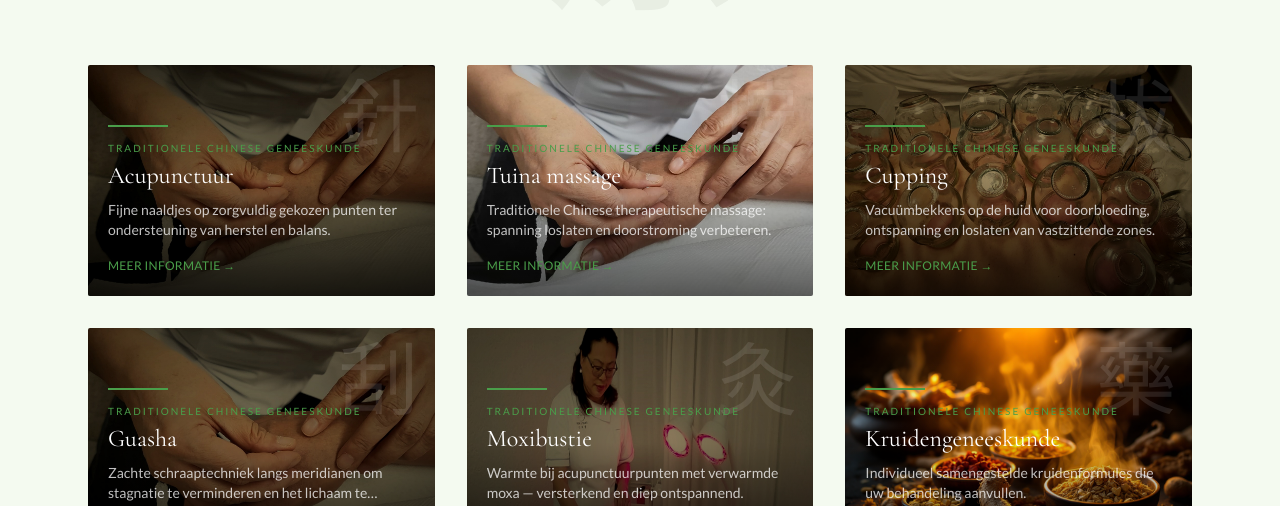
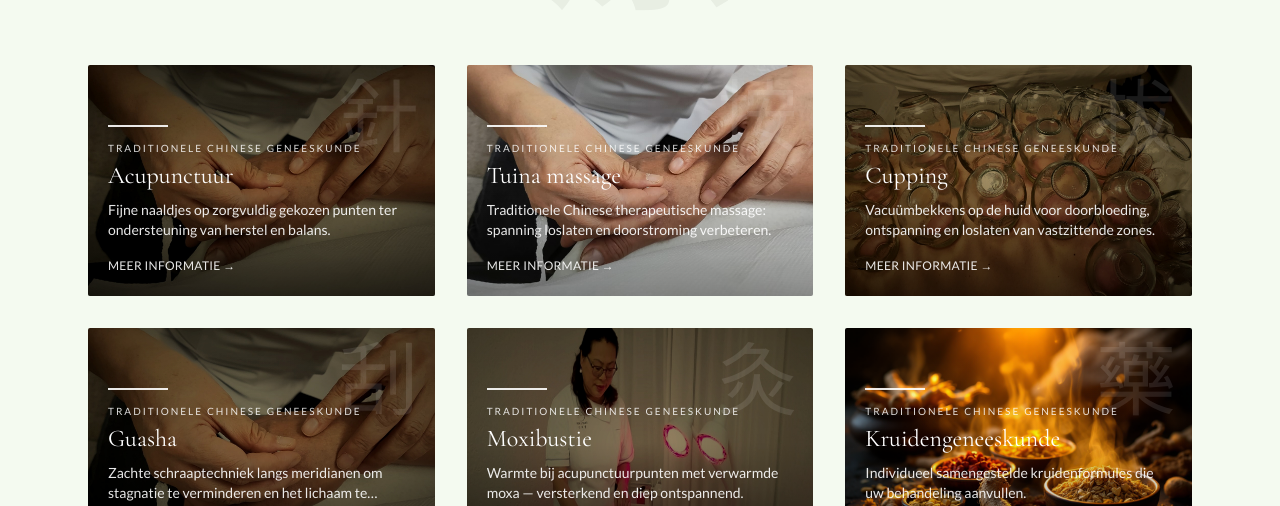
Before and after one commit to renjitangdenbosch-next/renjitang-next, a Next.js app: page / in a window 1280 px wide. Shown: the part 1414-1920 px from the top of the page. Built offline with nearby package versions, Linux system fonts and the light colour scheme; no server answers.

Commit message:
feat: overlays lichter + footer openingstijden leesbaar
- alle hero overlays minimaal transparant
- behandelingenkaarten witte tekst behouden
- footer openingstijden font-semibold volle kleur
- blog hero overlay bg-black/5

```diff
--- a/app/(public)/behandelingen/page.tsx
+++ b/app/(public)/behandelingen/page.tsx
@@ -26,7 +26,7 @@ export default function BehandelingenPage() {
       >
         <div
           className="absolute inset-0 z-10"
-          style={{ background: "rgba(0,0,0,0.15)" }}
+          style={{ background: "rgba(0,0,0,0.05)" }}
           aria-hidden
         />
         <div className="pointer-events-none absolute right-6 top-1/2 z-10 -translate-y-1/2 font-cormorant text-[140px] leading-none text-white/15 select-none">
--- a/app/(public)/over-ons/page.tsx
+++ b/app/(public)/over-ons/page.tsx
@@ -25,7 +25,7 @@ export default function OverOnsPage() {
           className="absolute inset-0 z-10"
           style={{
             background:
-              "linear-gradient(to right, rgba(0,0,0,0.25) 0%, rgba(0,0,0,0.15) 55%, rgba(0,0,0,0.1) 100%)",
+              "linear-gradient(to right, rgba(0,0,0,0.10) 0%, rgba(0,0,0,0.06) 55%, rgba(0,0,0,0.03) 100%)",
           }}
           aria-hidden
         />
--- a/app/(public)/tarieven/page.tsx
+++ b/app/(public)/tarieven/page.tsx
@@ -33,7 +33,7 @@ export default function TarievenPage() {
       >
         <div
           className="absolute inset-0 z-10"
-          style={{ background: "rgba(0,0,0,0.15)" }}
+          style={{ background: "rgba(0,0,0,0.05)" }}
           aria-hidden
         />
         <div className="absolute inset-0 z-20 flex items-end pb-12">
--- a/components/PageLayout.tsx
+++ b/components/PageLayout.tsx
@@ -34,7 +34,7 @@ export function PageLayout({
           className="absolute inset-0 z-10"
           style={{
             background:
-              "linear-gradient(to top, rgba(0,0,0,0.3) 0%, rgba(0,0,0,0.15) 45%, rgba(0,0,0,0.1) 100%)",
+              "linear-gradient(to top, rgba(0,0,0,0.10) 0%, rgba(0,0,0,0.05) 45%, rgba(0,0,0,0.03) 100%)",
           }}
           aria-hidden
         />
--- a/components/behandelingen/BehandelingDetailView.tsx
+++ b/components/behandelingen/BehandelingDetailView.tsx
@@ -11,7 +11,7 @@ import { SITE } from "@/lib/site";
 import { CTABanner } from "@/components/sections/CTABanner";
 
 const DEFAULT_HERO_OVERLAY =
-  "linear-gradient(to right, rgba(0,0,0,0.25) 0%, rgba(0,0,0,0.15) 50%, rgba(0,0,0,0.1) 100%)";
+  "linear-gradient(to right, rgba(0,0,0,0.10) 0%, rgba(0,0,0,0.05) 50%, rgba(0,0,0,0.03) 100%)";
 
 const fadeInUp = {
   hidden: { opacity: 0, y: 36 },
--- a/components/blog/BlogArtikelHero.tsx
+++ b/components/blog/BlogArtikelHero.tsx
@@ -18,7 +18,7 @@ export function BlogArtikelHero({ afbeelding, titel, categorie }: Props) {
       sizes="100vw"
       imageClassName="object-cover"
     >
-      <div className="absolute inset-0 z-10 bg-black/20" aria-hidden />
+      <div className="absolute inset-0 z-10 bg-black/5" aria-hidden />
       <div className="absolute inset-0 z-20 flex items-end pb-12">
         <div className="mx-auto w-full max-w-3xl px-6">
           <span className="mb-3 block font-lato text-xs uppercase tracking-widest text-[#4A9E4A]">
--- a/components/contact/ContactPageHero.tsx
+++ b/components/contact/ContactPageHero.tsx
@@ -16,7 +16,7 @@ export function ContactPageHero() {
         className="absolute inset-0 z-10"
         style={{
           background:
-            "linear-gradient(to right, rgba(0,0,0,0.325) 0%, rgba(0,0,0,0.25) 55%, rgba(0,0,0,0.2) 100%)",
+            "linear-gradient(to right, rgba(0,0,0,0.10) 0%, rgba(0,0,0,0.07) 55%, rgba(0,0,0,0.05) 100%)",
         }}
         aria-hidden
       />
--- a/components/layout/Footer.tsx
+++ b/components/layout/Footer.tsx
@@ -98,18 +98,18 @@ export function Footer() {
             <h3 className="mb-5 font-lato text-xs uppercase tracking-[0.2em] text-[#2D6A2D]">
               Openingstijden
             </h3>
-            <div className="space-y-2 font-lato text-sm font-medium text-[#1A2E1A]">
+            <div className="space-y-2 font-lato text-sm font-semibold text-[#1A2E1A]">
               <div className="flex justify-between gap-8">
                 <span>Dinsdag t/m vrijdag</span>
-                <span>09:00 – 20:00</span>
+                <span className="text-[#1A2E1A]">09:00 – 20:00</span>
               </div>
               <div className="flex justify-between gap-8">
                 <span>Zaterdag &amp; zondag</span>
-                <span>09:00 – 17:00</span>
+                <span className="text-[#1A2E1A]">09:00 – 17:00</span>
               </div>
               <div className="flex justify-between gap-8">
                 <span>Maandag</span>
-                <span className="text-[#1A2E1A]/80">Gesloten</span>
+                <span className="text-[#1A2E1A]">Gesloten</span>
               </div>
             </div>
           </div>
--- a/components/sections/BehandelingenGrid.tsx
+++ b/components/sections/BehandelingenGrid.tsx
@@ -68,18 +68,18 @@ export function BehandelingenGrid() {
                     sizes="(max-width:768px) 100vw, 33vw"
                     className="object-cover transition-transform duration-500 group-hover:scale-105"
                   />
-                  <div className="absolute inset-0 bg-gradient-to-t from-black/60 via-black/10 to-transparent" />
+                  <div className="absolute inset-0 bg-gradient-to-t from-black/40 via-black/5 to-transparent" />
                   <div className="pointer-events-none absolute right-4 top-4 select-none font-cormorant text-[80px] leading-none text-white/10">
                     {BEHANDELING_DETAILS[b.slug].karakterCN}
                   </div>
                   <div className="absolute bottom-0 left-0 right-0 p-5">
-                    <AnimatedLine width={60} color="#4A9E4A" className="mb-3" noMargin />
-                    <span className="mb-1 block font-lato text-[10px] uppercase tracking-[0.2em] text-[#4A9E4A]">
+                    <AnimatedLine width={60} color="#ffffff" className="mb-3 opacity-90" noMargin />
+                    <span className="mb-1 block font-lato text-[10px] uppercase tracking-[0.2em] text-white/85">
                       Traditionele Chinese Geneeskunde
                     </span>
                     <h3 className="mb-2 font-cormorant text-2xl font-normal text-white">{b.naam}</h3>
-                    <p className="mb-3 line-clamp-2 font-lato text-sm text-white/75">{b.beschrijving}</p>
-                    <span className="font-lato text-xs uppercase tracking-wide text-[#4A9E4A]">
+                    <p className="mb-3 line-clamp-2 font-lato text-sm text-white/90">{b.beschrijving}</p>
+                    <span className="font-lato text-xs uppercase tracking-wide text-white/90">
                       Meer informatie →
                     </span>
                   </div>
--- a/components/sections/Hero.tsx
+++ b/components/sections/Hero.tsx
@@ -47,7 +47,7 @@ export function Hero() {
         className="absolute inset-0 z-10"
         style={{
           background:
-            "linear-gradient(to right, rgba(0,0,0,0.25) 0%, rgba(0,0,0,0.1) 60%, rgba(0,0,0,0.05) 100%)",
+            "linear-gradient(to right, rgba(0,0,0,0.10) 0%, rgba(0,0,0,0.05) 60%, rgba(0,0,0,0) 100%)",
         }}
         aria-hidden
       />
```
